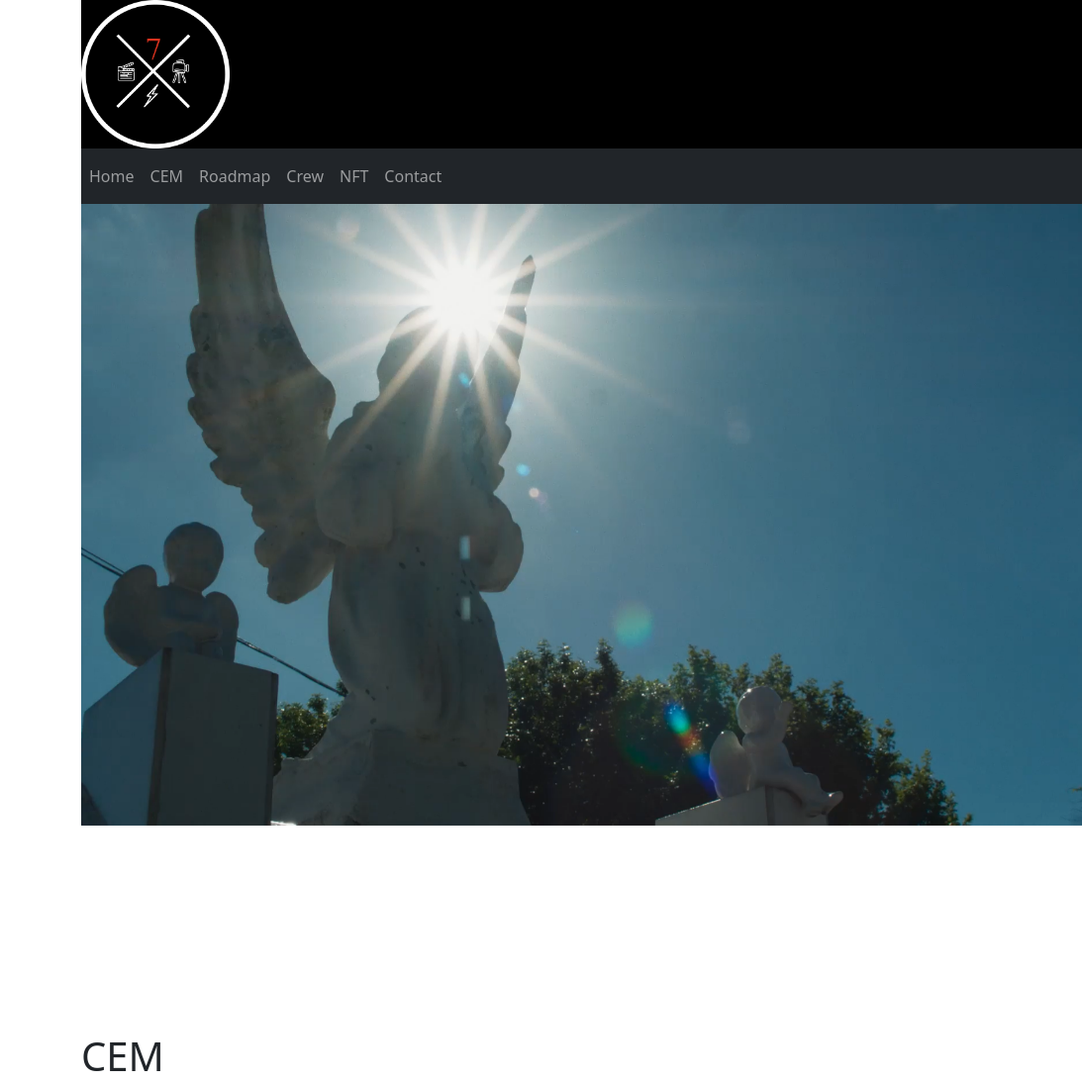
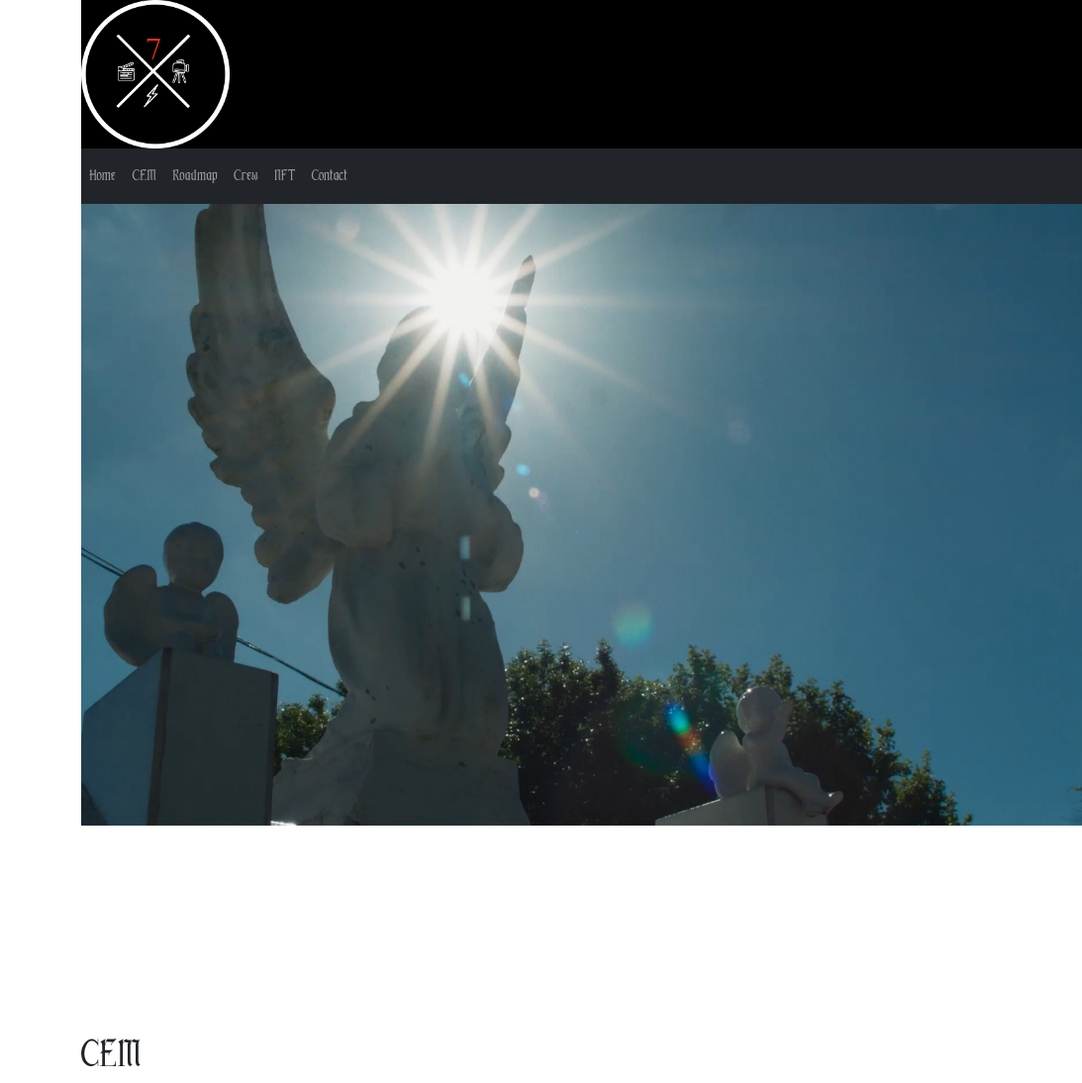
Before and after one commit to LucGGonzalez/CEM, a website: page index.html in a window 1280 px wide. Shown: the top 1094 px of the page at 99% size, 0-1093 px from the left. Drawn offline with nearby package versions, Linux system fonts and the light colour scheme.

Commit message:
fuente agregada

```diff
--- a/scss/estilos.scss
+++ b/scss/estilos.scss
@@ -1,15 +1,17 @@
 *{
     margin: 0;
     padding: 0;
+    box-sizing: border-box;
+    font-family: Goth;
 }
 
 .container {  display: grid;
-    grid-template-columns: 1fr 1fr;
-    grid-template-rows: auto auto auto auto auto auto auto auto;
-    grid-auto-columns: 1fr;
-    grid-auto-rows: 1fr;
-    gap: 0px 0px;
-    grid-auto-flow: row;
+    // grid-template-columns: 1fr 1fr;
+    // grid-template-rows: auto auto auto auto auto auto auto auto;
+    // grid-auto-columns: 1fr;
+    // grid-auto-rows: 1fr;
+    // gap: 0px 0px;
+    // grid-auto-flow: row;
     grid-template-areas:
       "header header"
       "carousel carousel"
@@ -156,3 +158,8 @@ text-align: end; }
     color: white;
     padding: 5%;
     width: 90%; }
+
+@font-face{
+    font-family: Goth;
+    src: url(../font/Blackbook.otf);
+}
```
Also changed, not shown: css/estilos.css, font/Blackbook.otf (added).
